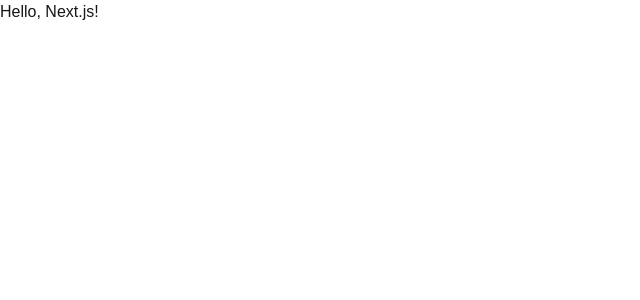
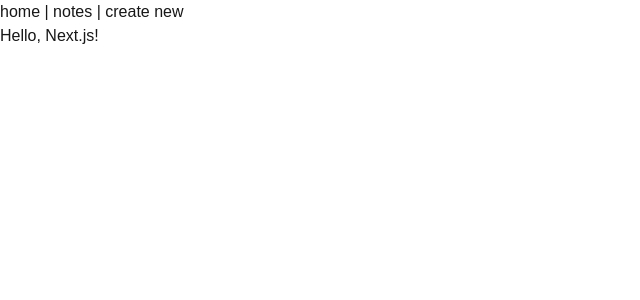
Before and after one commit to johnclamy/notes-app, a Next.js app: page / in a window 1280 px wide. Shown: the top 300 px of the page, without its empty margins (0-640 px from the left). Built offline with nearby package versions, Linux system fonts and the light colour scheme.

Commit message:
add the navbar component to the root layout

```diff
--- a/app/layout.tsx
+++ b/app/layout.tsx
@@ -1,11 +1,15 @@
+import Navbar from '../components/Navbar'
 import './globals.css'
+
 
 export default function RootLayout(
     { children, }: { children: React.ReactNode }
 ) {
     return (
         <html lang="en">
-            <body>{children}</body>
+            <body>
+                <Navbar />
+                {children}</body>
         </html>
     )
 }
```
